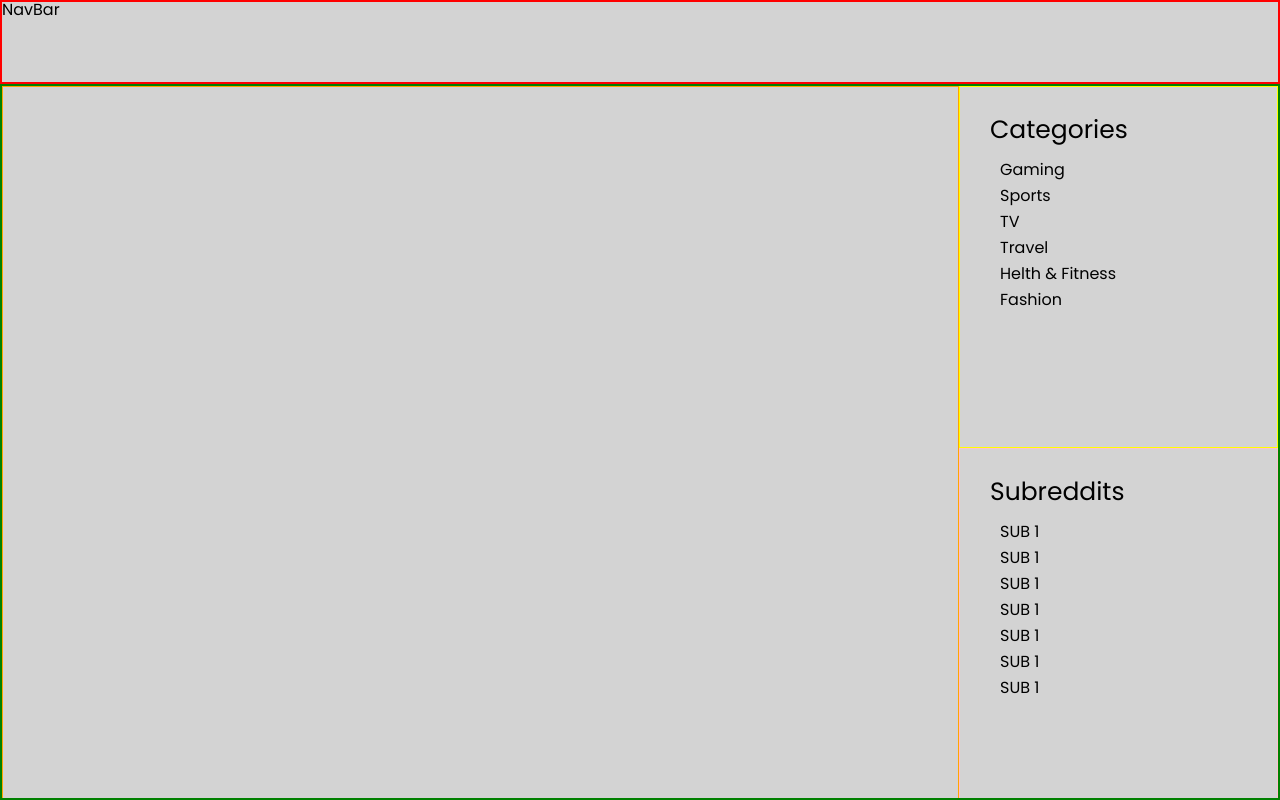
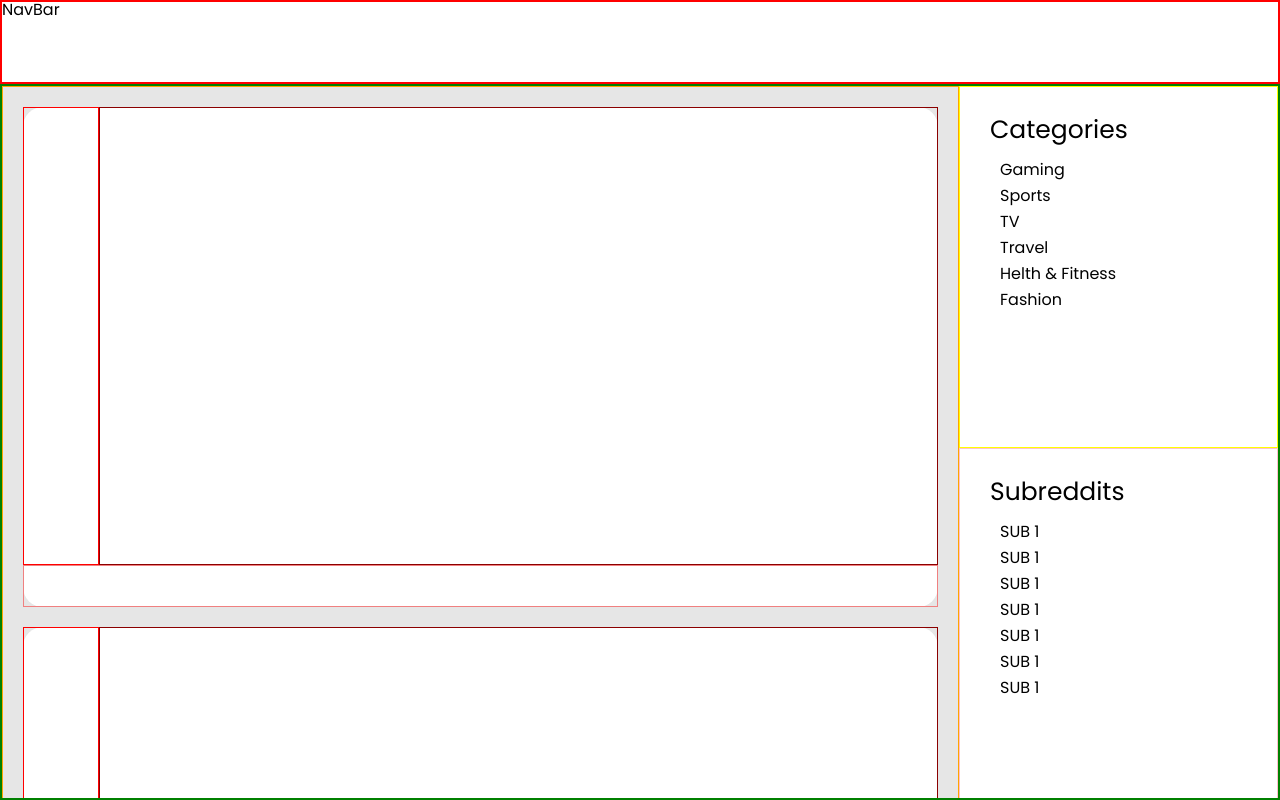
Before and after one commit to Luis-Antonio-CR/Reddit-Client, a React (Create React App) app: page / in a window 1280 px wide. Built offline with nearby package versions, Linux system fonts and the light colour scheme.

Commit message:
Create the first structure for the post component

```diff
--- a/src/App.js
+++ b/src/App.js
@@ -1,7 +1,7 @@
 import './style/App.css';
 
 import NavBar from "./components/NavBar";
-//import PostComp from "./components/PostComponent";
+import PostComp from "./components/PostComponent";
 import CategoryBar from "./components/CategoriesBar";
 import SubredditsBar from "./components/SubredditsBar";
 
@@ -10,7 +10,10 @@ const App = () => {
       <div className='body'>
         <NavBar />
         <div className='main'>
-          <div className='posts'></div>
+          <div className='posts'>
+            <PostComp />
+            <PostComp />
+          </div>
           <div className='lateralBar'>
             <CategoryBar />
             <SubredditsBar />
--- a/src/components/CategoriesBar.js
+++ b/src/components/CategoriesBar.js
@@ -1,7 +1,7 @@
 const CategoryBar = () => {
     return(
         <div className="categoryBar">
-            <h1 className="medium_text">Categories</h1>
+            <h2 className="medium_text">Categories</h2>
             <ul>
                 <li>Gaming</li>
                 <li>Sports</li>
--- a/src/components/PostComponent.js
+++ b/src/components/PostComponent.js
@@ -1,7 +1,9 @@
 const PostComp = () => {
     return(
-        <div>
-
+        <div className="postComp">
+            <div className="postComp-lateral"></div>
+            <div className="postComp-main"></div>
+            <div className="postComp-baseline"></div>
         </div>
     )
 }
--- a/src/style/App.css
+++ b/src/style/App.css
@@ -9,13 +9,14 @@
     grid-template-rows: auto 1fr;
     grid-template-areas: "header" "main";
     height: 100vh;
-    background-color: lightgray;
+    background-color: rgb(230, 230, 230);
 }
 
 .navbar {
     grid-area: "header";
     border: 2px solid red;
     height: 80px;
+    background-color: white;
 }
 
 .main {
@@ -40,6 +41,7 @@
     min-height: 300px;
     border: 1px solid yellow;
     padding: 30px;
+    background-color: white;
 }
 
 .subbredditsBar {
@@ -51,3 +53,17 @@
 
 .subbredditsBar ul { padding: 15px 10px; }
 .subbredditsBar ul li{ padding: 5px 0 }
+
+.postComp {
+    display: grid;
+    grid-template-columns: 1fr 11fr;
+    grid-template-rows: 11fr 1fr;
+    height: 500px;
+    margin: 20px;
+    border-radius: 20px;
+    background-color: white;
+}
+
+.postComp-lateral{ grid-area: 1/1/2/2; border: 1px solid red;}
+.postComp-main{ grid-area: 1/2/2/3; border: 1px solid darkred;}
+.postComp-baseline{ grid-area: 2/1/3/3; border: 1px solid lightcoral;}
```
